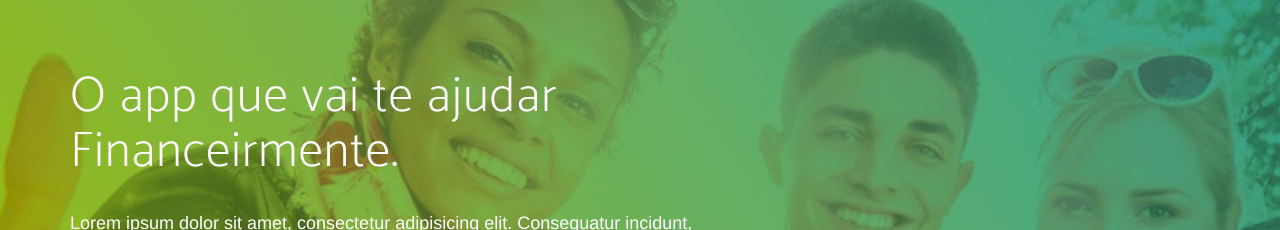
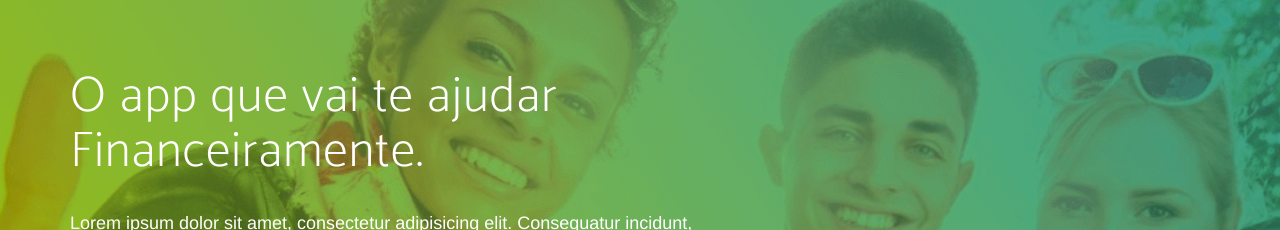
Before and after one commit to deividvs/PiggyBankerSite, a website: page index.html in a window 1280 px wide. Shown: the part 179-409 px from the top of the page. Drawn offline with nearby package versions, Linux system fonts and the light colour scheme; a web font is replaced by a local one.

Commit message:
header title fixed

```diff
--- a/index.html
+++ b/index.html
@@ -102,7 +102,7 @@
                             <h1 class="discription">
                               O app que vai te ajudar
                                 <br/>
-                              Financeirmente.
+                              Financeiramente.
                           </h1>
                             <p class="text-left"> Lorem ipsum dolor sit amet, consectetur adipisicing elit. Consequatur incidunt, perspiciatis dolores mollitia, omnis maxime, minima, amet iste deserunt assumenda provident? Maiores officia, quos aperiam, quidem quaerat suscipit. Esse, laboriosam!</p>
                             <button class="btn btn-danger">Acesse</button>
```
